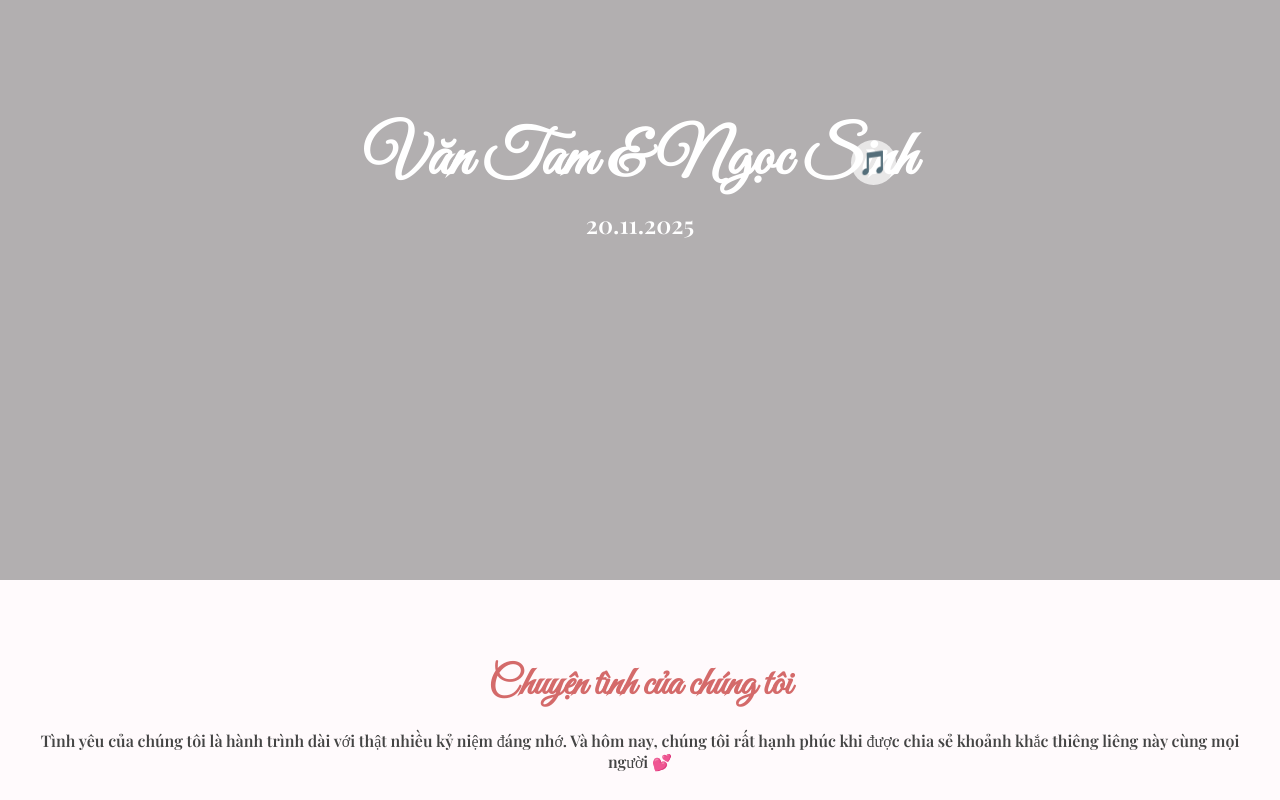
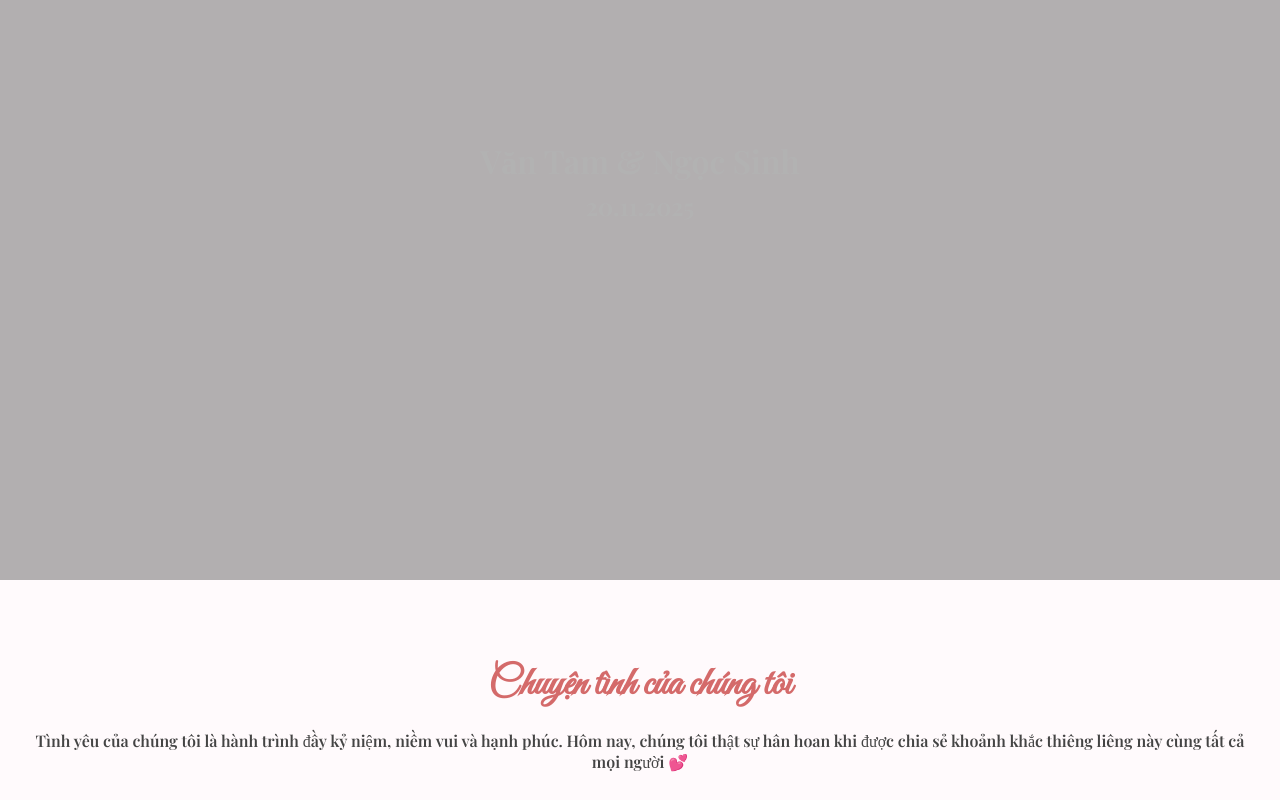
Before and after one commit to nhienanmarketing123456/thiep-cuoi-Van-Tam-Ngoc-Sinh, a plain HTML site: page index.html in a window 1280 px wide. Shown: the part 220-1020 px from the top of the page. Drawn offline with nearby package versions, Linux system fonts and the light colour scheme.

Commit message:
Update index.html

```diff
--- a/index.html
+++ b/index.html
@@ -8,20 +8,24 @@
   <link href="https://fonts.googleapis.com/css2?family=Playfair+Display:wght@600&family=Great+Vibes&display=swap" rel="stylesheet">
 </head>
 <body>
-  <header id="home" class="fade-section">
+  <!-- Hero Section -->
+  <header id="home">
     <div class="overlay"></div>
-    <div class="hero-text">
-      <h1 class="couple-name">Văn Tam & Ngọc Sinh</h1>
+    <div class="hero-content">
+      <h1 class="names">Văn Tam & Ngọc Sinh</h1>
       <p class="date">20.11.2025</p>
       <button id="music-btn">🎵</button>
     </div>
   </header>
 
+  <!-- Story -->
   <section id="story" class="fade-section">
     <h2>Chuyện tình của chúng tôi</h2>
-    <p>Tình yêu của chúng tôi là hành trình dài với thật nhiều kỷ niệm đáng nhớ. Và hôm nay, chúng tôi rất hạnh phúc khi được chia sẻ khoảnh khắc thiêng liêng này cùng mọi người 💕</p>
+    <p>Tình yêu của chúng tôi là hành trình đầy kỷ niệm, niềm vui và hạnh phúc.
+       Hôm nay, chúng tôi thật sự hân hoan khi được chia sẻ khoảnh khắc thiêng liêng này cùng tất cả mọi người 💕</p>
   </section>
 
+  <!-- Countdown -->
   <section id="countdown" class="fade-section">
     <h2>Đếm ngược đến ngày cưới</h2>
     <div id="timer">
@@ -32,28 +36,29 @@
     </div>
   </section>
 
+  <!-- Gallery -->
   <section id="gallery" class="fade-section">
     <h2>Album Ảnh</h2>
-    <div class="gallery-grid"><div id="lightbox" class="lightbox">
-  <span class="lightbox-close">&times;</span>
-  <img id="lightbox-img" src="" alt="">
-</div>
-
+    <div class="gallery-grid">
       <img src="assets/photo1.jpg" alt="">
       <img src="assets/photo2.jpg" alt="">
       <img src="assets/photo3.jpg" alt="">
       <img src="assets/photo4.jpg" alt="">
     </div>
+
+    <!-- Lightbox -->
+    <div id="lightbox" class="lightbox">
+      <span class="lightbox-close">&times;</span>
+      <img id="lightbox-img" src="" alt="">
+    </div>
   </section>
 
+  <!-- Info -->
   <section id="info" class="fade-section">
     <h2>Thông tin Lễ cưới</h2>
     <p><strong>Thời gian:</strong> 10:00 sáng, ngày 20 tháng 11 năm 2025</p>
     <p><strong>Địa điểm:</strong> Gần chùa Linh Cốc, Ninh Hải, Hoa Lư, Ninh Bình</p>
-    <iframe
-      src="https://www.google.com/maps?q=ch%C3%B9a%20Linh%20C%E1%BB%91c%2C%20Ninh%20H%E1%BA%A3i%2C%20Hoa%20L%C6%B0%2C%20Ninh%20B%C3%ACnh&output=embed"
-      width="100%" height="300" style="border:0;" allowfullscreen="" loading="lazy">
-    </iframe>
+    <iframe src="https://www.google.com/maps?q=ch%C3%B9a%20Linh%20C%E1%BB%91c%2C%20Ninh%20H%E1%BA%A3i%2C%20Hoa%20L%C6%B0%2C%20Ninh%20B%C3%ACnh&output=embed" width="100%" height="300" style="border:0;" allowfullscreen="" loading="lazy"></iframe>
   </section>
 
   <footer>
```
